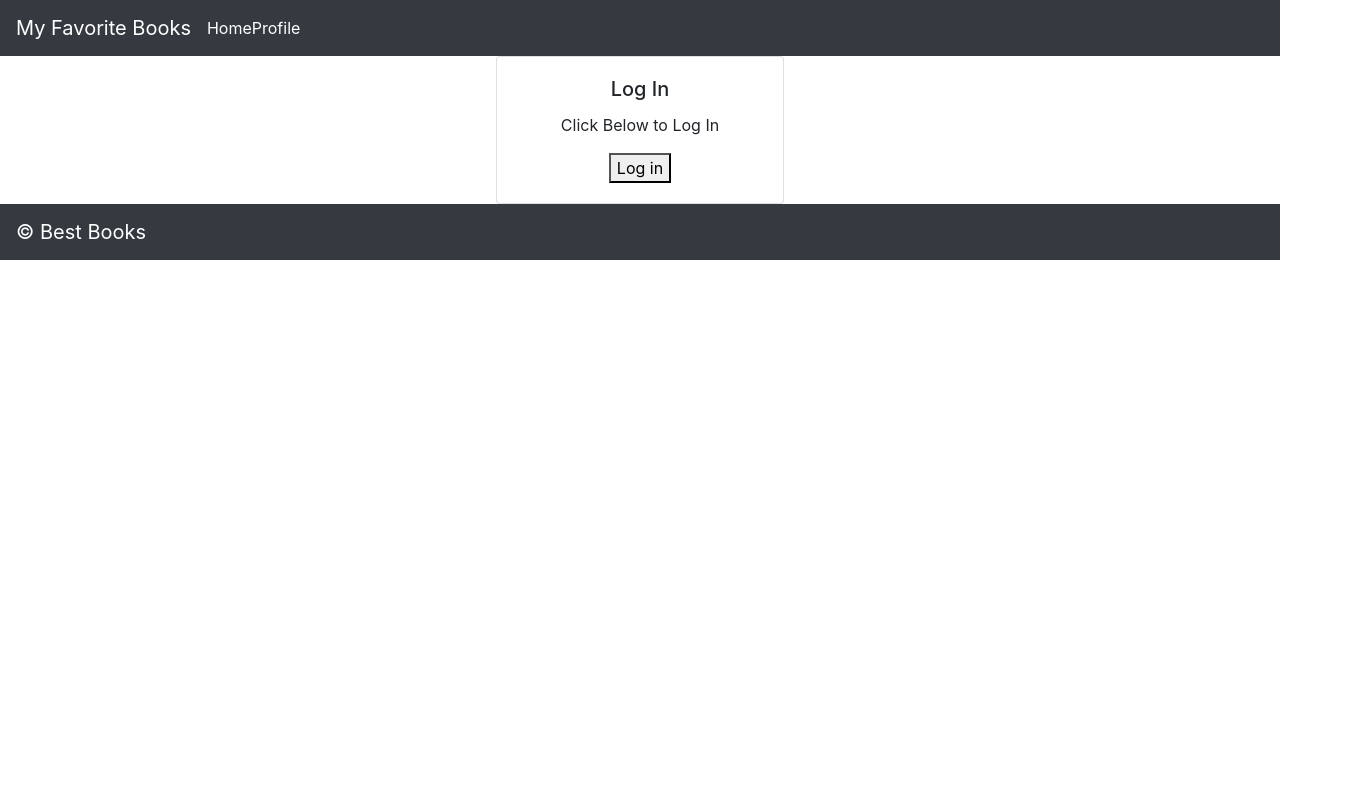
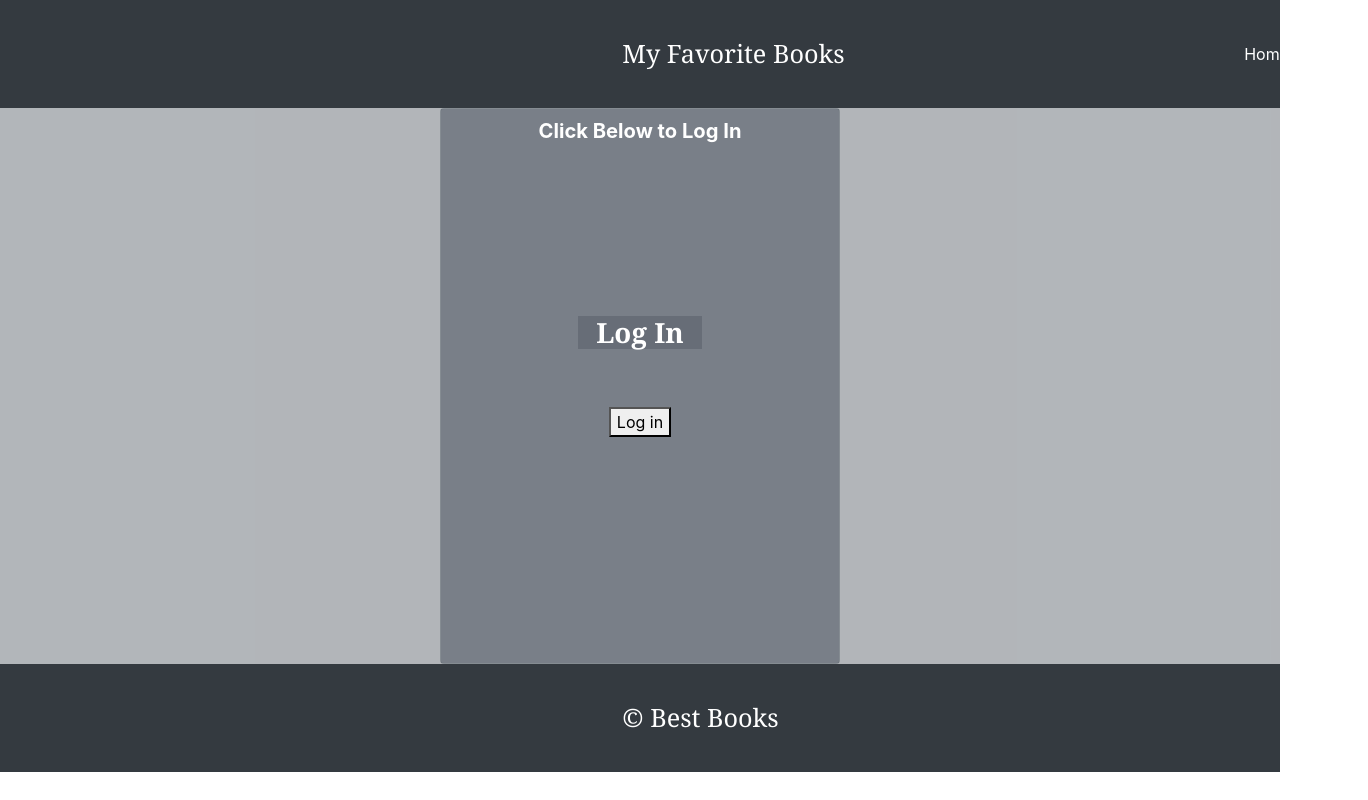
Before and after one commit to BasharTaamneh/bookShop, a React (Create React App) app: page / in a window 1280 px wide. Shown: the whole page, 1368 px wide, since content can reach past the window. Built offline with nearby package versions, Linux system fonts and the light colour scheme; no server answers.

Commit message:
connicting to db mongo

```diff
--- a/package.json
+++ b/package.json
@@ -7,10 +7,11 @@
     "@testing-library/jest-dom": "5.11.9",
     "@testing-library/react": "11.2.5",
     "@testing-library/user-event": "12.8.0",
-    "bootstrap": "4.6.0",
+    "axios": "^0.21.1",
+    "bootstrap": "^4.6.0",
     "dotenv": "^10.0.0",
     "react": "^17.0.1",
-    "react-bootstrap": "1.5.1",
+    "react-bootstrap": "^1.5.1",
     "react-cookie": "4.0.3",
     "react-cookies": "0.1.1",
     "react-dom": "^17.0.1",
--- a/src/BestBooks.js
+++ b/src/BestBooks.js
@@ -2,16 +2,37 @@ import React from 'react';
 import 'bootstrap/dist/css/bootstrap.min.css';
 import Jumbotron from 'react-bootstrap/Jumbotron';
 import './BestBooks.css';
+import axios from 'axios';
+import Bestbooklsist from './component/bestbooklsist'
+class MyFavoriteBooks extends React.Component {
 
-class MyFavoriteBooks extends React.Component {
+  constructor(props) {
+    super(props);
+    this.state = {
+        books: [],
+    }
+}
+componentDidMount = async () => {
+
+    let URL = `http://localhost:3001/books?`;
+    let data = await axios.get(URL);
+   await this.setState({
+        books: data.data,
+    })
+}
+
+
   render() {
+    console.log('booksData is: ',this.state.books)
     return(
       <Jumbotron>
         <h1>My Favorite Books</h1>
         <p>
           This is a collection of my favorite books
         </p>
+        <div><Bestbooklsist data={this.state.books}/></div>
       </Jumbotron>
+
     )
   }
 }
--- a/src/Header.css
+++ b/src/Header.css
@@ -1,7 +1,42 @@
+
+.navbar {
+  padding: 3ch;
+  position: sticky;
+  top: 0ch;
+  z-index: 100;
+
+}
+
+.navbar button{
+  position: relative;
+  left:  36ch;
+  border-radius: 1ch;
+  background-color:rgb(0,142,226);
+  color: white;
+  font-weight: bold;
+  border-color:rgb(0,142,226);
+
+}
+.navbar button:hover{
+  transition: 1.2ms;
+  transform: scale(1.2);
+}
+.navbar-brand{
+  font-family: Georgia, 'Times New Roman', Times, serif;
+  font-size: 2.5ch;
+  margin-left: 42ch;
+}
+.card{
+  height: 55ch;
+}
 a{
   color:#fff;
+  text-decoration: none;
+margin-left: 3ch;
+position: relative;
+left:  35ch;
 }
 
 a:hover{
-  color:darkgrey;
+  color:rgb(207, 184, 184);
 }
--- a/src/Login.css
+++ b/src/Login.css
@@ -2,3 +2,38 @@
   margin: auto;
   text-align: center;
 }
+.card-body  .button{
+  position: relative;
+  left:  36ch;
+  border-radius: 1ch;
+  background-color:rgb(0,142,226);
+  color: white;
+  font-weight: bold;
+  border-color:rgb(0,142,226);
+
+}
+.card-body .button:hover{
+  transition: 1.2ms;
+  transform: scale(1.2);
+}
+
+div .card{
+  background-color:rgba(136, 146, 156, 0.623)
+}
+div {
+  background-color:rgba(80, 88, 97, 0.438)
+}
+.card-text{
+  color:white;
+  font-size: 2ch;
+  font-weight: bold;
+}
+.card-title{
+  margin-top:12ch;
+  color:white;
+  font-size: 2.75ch;
+  font-family: Cambria, Cochin, Georgia, Times, 'Times New Roman', serif;
+  display: inline-block;
+  font-weight: bolder;
+  width: 8ch;
+}
--- a/src/Login.js
+++ b/src/Login.js
@@ -7,7 +7,7 @@ import LoginButton from './component/LoginButton';
 class Login extends React.Component {
   render() {
     return(
-      <Card style={{ width: '18rem' }}>
+      <Card style={{ width: '25rem' }}>
         <Card.Body>
           <Card.Title>Log In</Card.Title>
           <Card.Text>
--- /dev/null
+++ b/src/component/bestbooklsist.css
@@ -0,0 +1,30 @@
+/* .d-block{
+    width: 20ch;
+    height:22ch
+} */
+.booklist{
+    /* display: inline-block; */
+    background-color: rgba(135, 141, 146, 0.404);
+}
+.booklist .card{
+    display: inline-block;
+    margin-left:12ch;
+    margin-top: 1ch;
+    box-shadow: 3px 3px 2px 1px rgba(127, 129, 131, 0.74);;
+    /* height: 12ch; */
+    /* background-color:aliceblue; */
+
+}
+.booklist .card .card-img-top{
+  width: 25ch;
+  height: 30ch;
+  position: relative;
+  /* top: 15ch; */
+}
+.booklist .card-body{
+    height: 10ch;
+}
+.card-text{
+    position: relative;
+    bottom: 18ch;
+}
--- /dev/null
+++ b/src/component/bestbooklsist.js
@@ -0,0 +1,39 @@
+import React from 'react';
+import Card from 'react-bootstrap/Card'
+import './bestbooklsist.css'
+import ListGroup from 'react-bootstrap/ListGroup'
+import ListGroupItem from 'react-bootstrap/ListGroupItem'
+import Button from 'react-bootstrap/Button'
+import 'bootstrap/dist/css/bootstrap.min.css';
+class best_books extends React.Component {
+
+    render() {
+        console.log(this.props)
+        return (
+            <>
+                <div className="booklist">
+                    {this.props.data.map((item) => {
+                        return (
+                            <Card style={{ width: '18rem' }}>
+                            <Card.Img variant="top" src={item.Booksrc} />
+                            <Card.Body>
+                              <Card.Title>{item.Title}</Card.Title>
+                              <Card.Text>
+                              {item.status}
+                              </Card.Text>
+                            </Card.Body>
+                            <ListGroup className="list-group-flush">
+                              <ListGroupItem>{item.email}</ListGroupItem>
+                            </ListGroup>
+                            <Button variant="primary">Go somewhere</Button>
+                          </Card>
+                        )
+
+                    })}
+                </div>
+            </>
+        )
+    }
+}
+
+export default best_books;
```
Also changed, not shown: src/App.js (+7 -6 lines), 1 other file (tests, documents, lock files or other folders).
